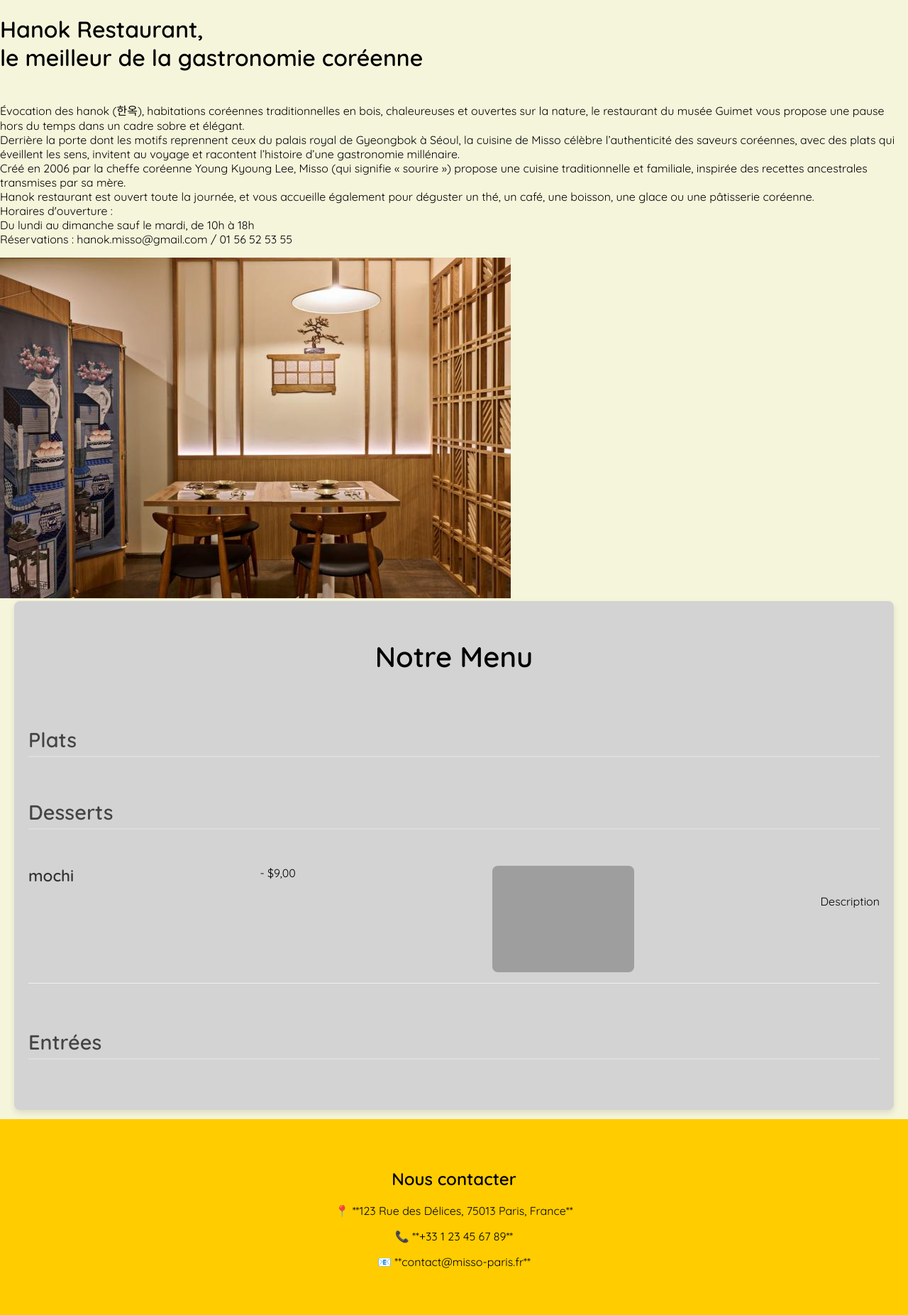
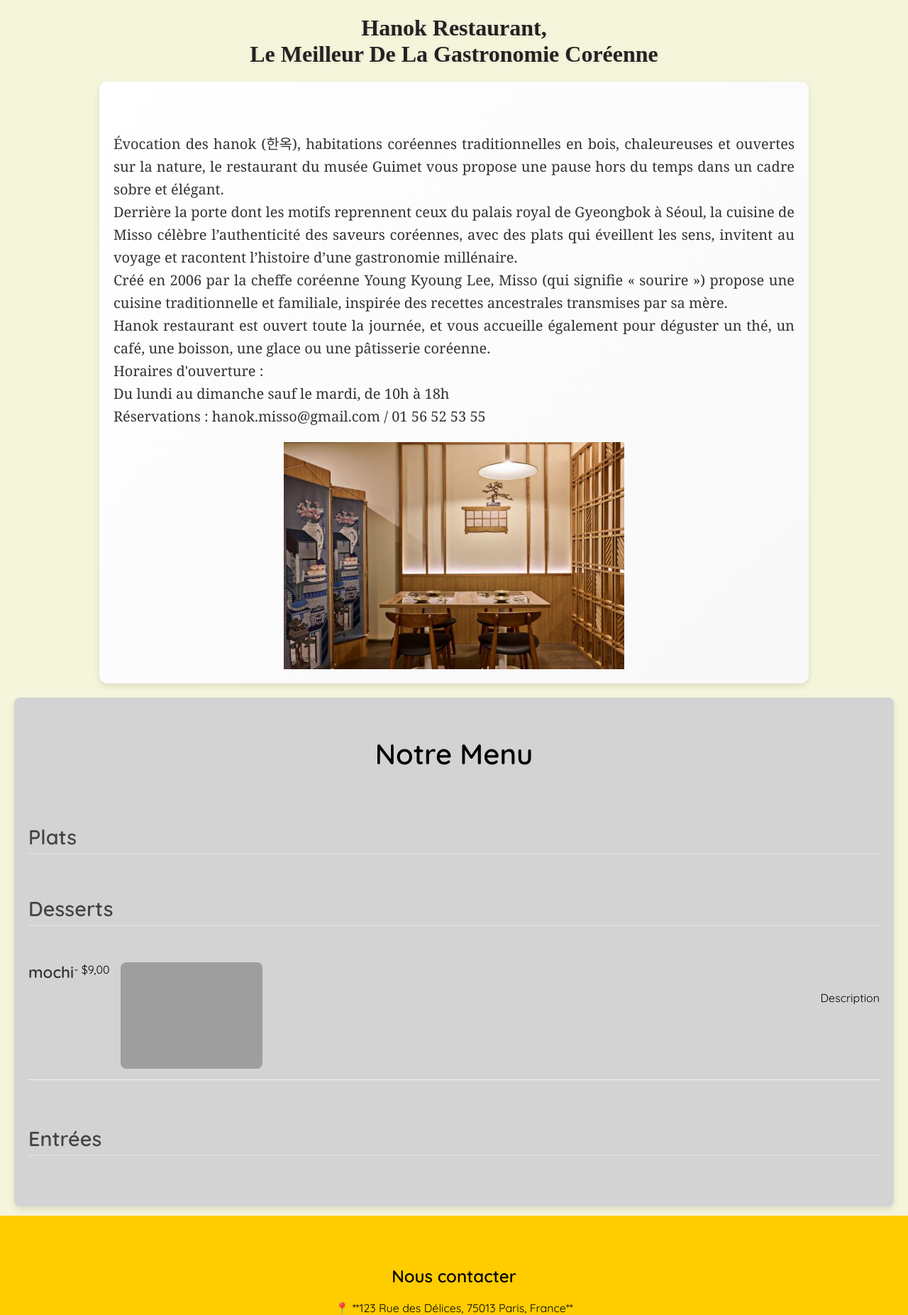
Before and after one commit to chrmil/misso, a Django app: page /hanok/ in a window 1280 px wide. Shown: the part 82-1935 px from the top of the page at 71% size. Run offline with Django 5.2, Linux system fonts and the light colour scheme; data comes from the database, SQL or seed files in the repository; grey boxes are pictures that could not be loaded.

Commit message:
update html + css pages restaurants

```diff
--- a/utilisateurs/static/utilisateurs/hanok.css
+++ b/utilisateurs/static/utilisateurs/hanok.css
@@ -12,8 +12,49 @@ body {
     background: #F5F5DC;
 
 }
-
-
+.main {
+    max-width: 75%;
+    margin: 20px auto;
+    padding: 20px;
+    background: linear-gradient(135deg, #ffffff, #f8f8f8);
+    border-radius: 12px;
+    box-shadow: 0 4px 10px rgba(0, 0, 0, 0.1);
+    text-align: justify;
+    font-family: 'Georgia', serif;
+    font-size: 20px;
+    font-weight: 500;
+    color: #333;
+    line-height: 1.6;
+}
+img {
+    display: block;
+    margin-left: auto;
+    margin-right: auto;
+    width: 50%;
+}
+.title {
+    text-align: center;
+    font-size: 32px;
+    font-weight: bold;
+    font-family: 'Playfair Display', serif;
+    color: #222;
+    text-transform: capitalize;
+    margin-bottom: 10px;
+    text-shadow: 1px 1px 5px rgba(0, 0, 0, 0.1);
+}
+/*
+.main {
+    max-width: 1300px;
+    display: block;
+    margin: 1% auto;
+    font-size: 16px;
+    color: #333;
+    line-height: 1.6;
+    font-family: Arial, sans-serif;
+    background-color: #f9f9f9;
+    padding: 10px;
+}
+*/
 
 /* Menu container */
 .menu-container {
```
Also changed, not shown: utilisateurs/static/utilisateurs/terrasse.css (+31 -0 lines), utilisateurs/static/utilisateurs/traiteur.css (+30 -1 lines).
